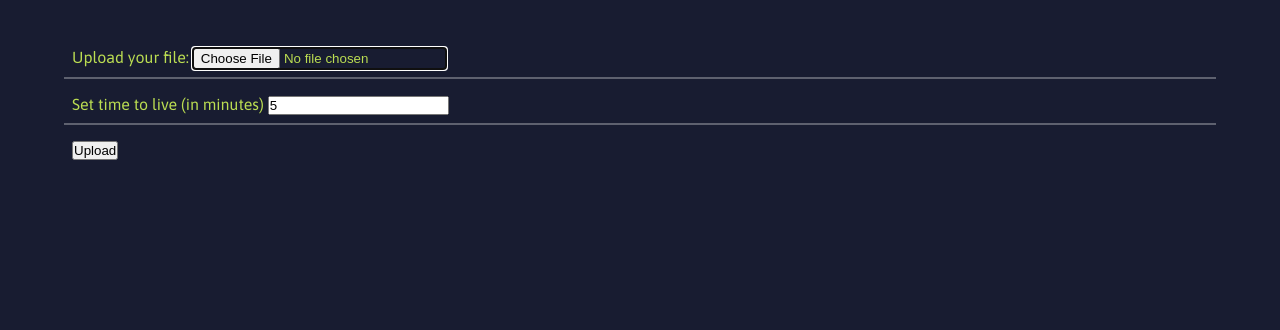
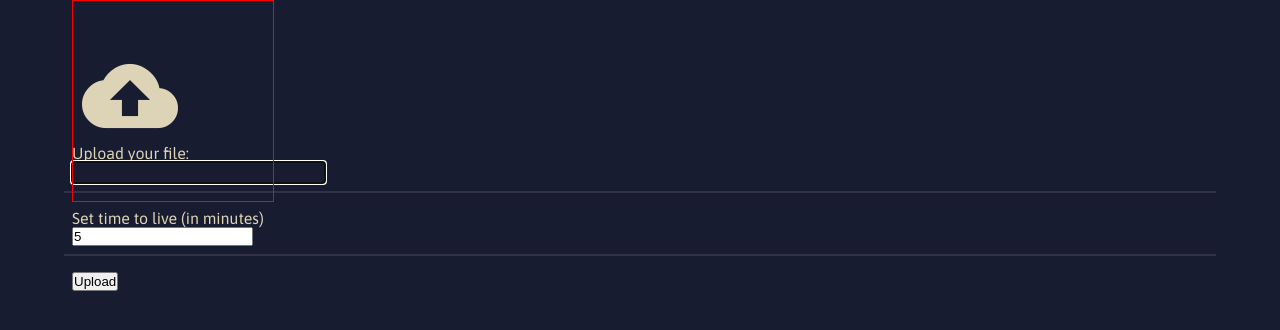
Before and after one commit to ThePaavero/self-destruct-link, a website: page client/index.html in a window 1280 px wide. Drawn offline with nearby package versions, Linux system fonts and the light colour scheme; files that its build step writes are made by us from their sources.

Commit message:
Styling WIP.

```diff
--- a/client/index.html
+++ b/client/index.html
@@ -4,14 +4,18 @@
   <title>Self Destruct Link - Upload</title>
   <link rel="stylesheet" href="[API_URL]/styles/style.css">
   <link href="https://fonts.googleapis.com/css2?family=Asap:wght@400;700&display=swap" rel="stylesheet">
+  <link href="https://fonts.googleapis.com/icon?family=Material+Icons" rel="stylesheet">
 </head>
 <body>
 <main>
   <form action="[API_URL]/upload" method="post" enctype="multipart/form-data">
     <p>
       <label>
-        <span>Upload your file:</span>
-        <input type="file" required autofocus name="file"/>
+        <i class="material-icons">cloud_upload</i>
+        <span>
+          Upload your file:
+        </span>
+        <input type="file" required autofocus name="file" class="custom-file-input"/>
       </label>
     </p>
     <p>
--- a/client/style.scss
+++ b/client/style.scss
@@ -9,13 +9,13 @@ body {
   font-family: 'Asap', sans-serif;
   font-size: 16px;
   background-color: #181c31;
-  color: #bbdd52;
+  color: #ddd3b6;
 }
 
 form {
 
   p {
-    border-bottom: solid 2px rgba(255, 255, 255, 0.3);
+    border-bottom: solid 2px rgba(255, 255, 255, 0.1);
     margin-bottom: 1vh;
     padding: 1vh;
 
@@ -23,4 +23,46 @@ form {
       border: none;
     }
   }
+
+  label {
+
+    i {
+      font-size: 6rem !important;
+      margin-left: 10px;
+    }
+
+    span {
+      display: block;
+    }
+  }
 }
+
+.custom-file-input {
+  color: transparent;
+}
+
+.custom-file-input::-webkit-file-upload-button {
+  visibility: hidden;
+}
+
+.custom-file-input::before {
+  content: '';
+  cursor: pointer;
+  border: solid 1px red;
+  position: absolute;
+  top: 0;
+  width: 200px;
+  height: 200px;
+}
+
+.custom-file-input:hover::before {
+  border-color: black;
+}
+
+.custom-file-input:active {
+  outline: 0;
+}
+
+.custom-file-input:active::before {
+  background: -webkit-linear-gradient(top, #e3e3e3, #f9f9f9);
+}
```
